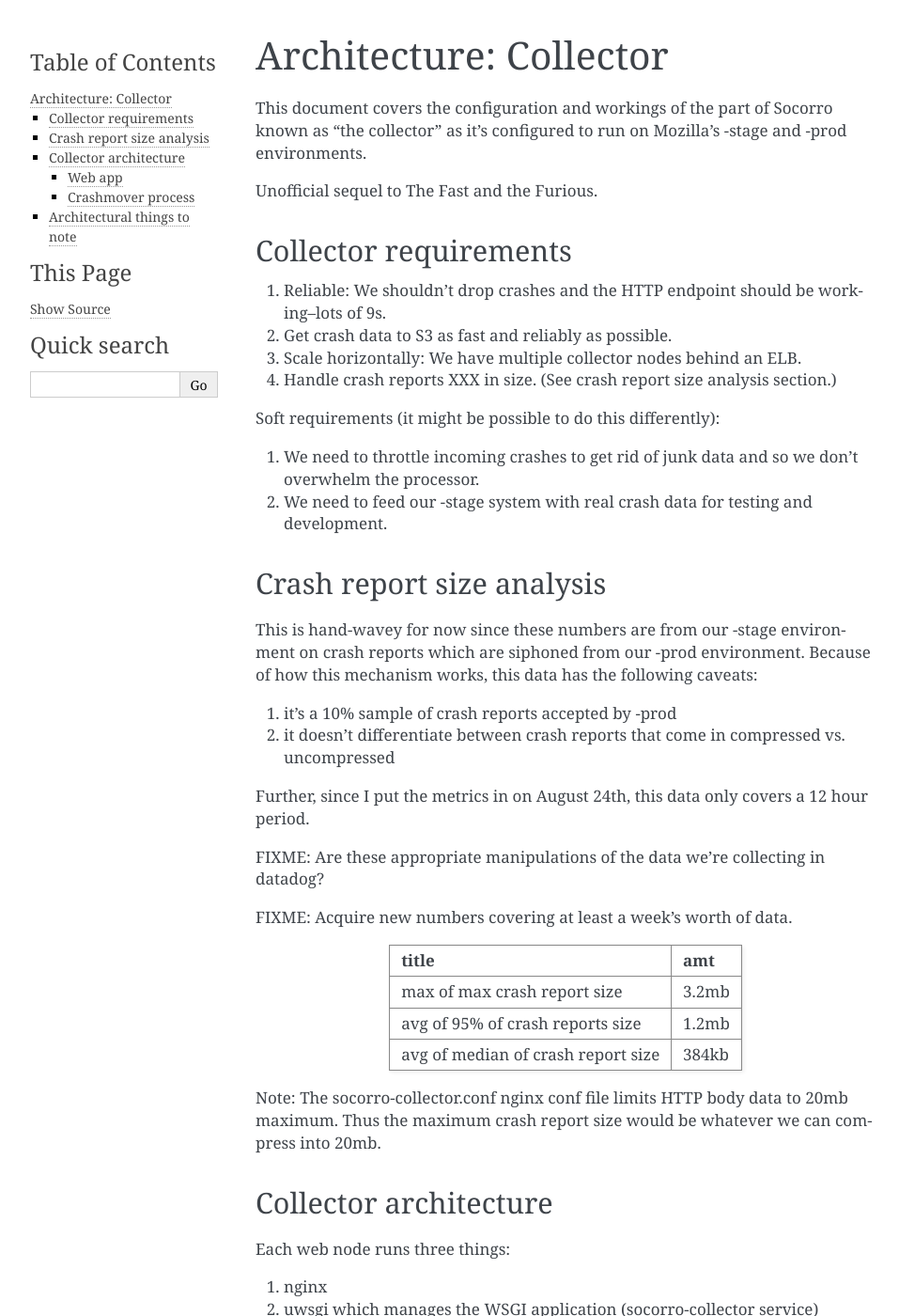
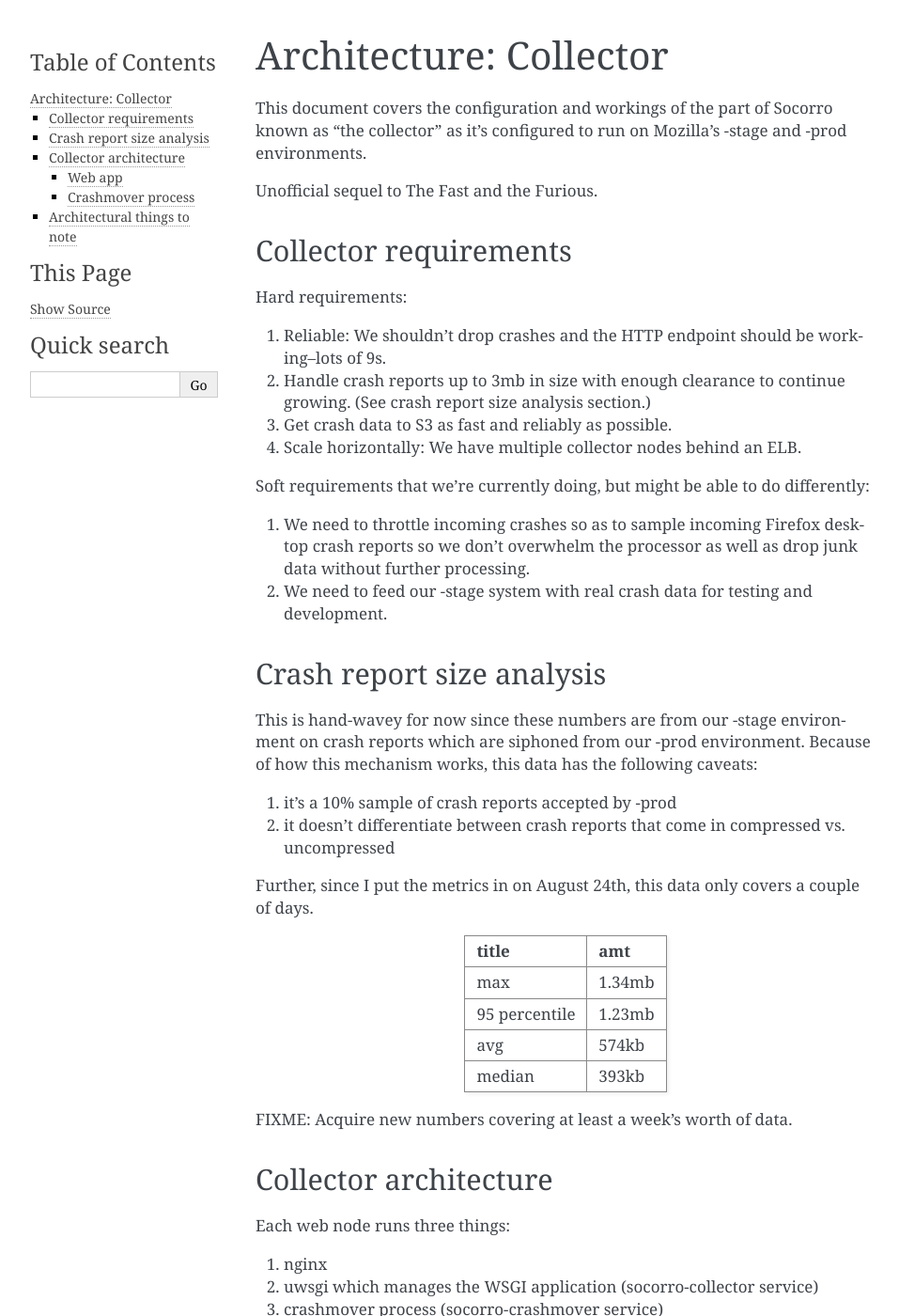
Before and after one commit to willkg/socorro-zero, a Sphinx documentation site: the page built from docs/arch_collector.rst, in a window 1280 px wide and 1400 px high. Shown: the whole window at 94% size, without its empty margins (148-1105 px from the left). Built offline with Sphinx 7.4.7, drawn with Linux system fonts in a browser that asks for light colours; some of the changed text lies outside the part shown.

Commit message:
Tweaks to collector requirements doc

```diff
--- a/docs/arch_collector.rst
+++ b/docs/arch_collector.rst
@@ -12,16 +12,21 @@
 Collector requirements
 ======================
 
+Hard requirements:
+
 1. Reliable: We shouldn't drop crashes and the HTTP endpoint should be
    working--lots of 9s.
-2. Get crash data to S3 as fast and reliably as possible.
-3. Scale horizontally: We have multiple collector nodes behind an ELB.
-4. Handle crash reports XXX in size. (See crash report size analysis section.)
+2. Handle crash reports up to 3mb in size with enough clearance to continue
+   growing. (See crash report size analysis section.)
+3. Get crash data to S3 as fast and reliably as possible.
+4. Scale horizontally: We have multiple collector nodes behind an ELB.
 
-Soft requirements (it might be possible to do this differently):
+Soft requirements that we're currently doing, but might be able to do
+differently:
 
-1. We need to throttle incoming crashes to get rid of junk data and so we don't
-   overwhelm the processor.
+1. We need to throttle incoming crashes so as to sample incoming Firefox desktop
+   crash reports so we don't overwhelm the processor as well as drop junk data
+   without further processing.
 2. We need to feed our -stage system with real crash data for testing and
    development.
 
@@ -37,25 +42,19 @@
 2. it doesn't differentiate between crash reports that come in compressed vs.
    uncompressed
 
-Further, since I put the metrics in on August 24th, this data only covers a 12
-hour period.
+Further, since I put the metrics in on August 24th, this data only covers a
+couple of days.
 
-FIXME: Are these appropriate manipulations of the data we're collecting in
-datadog?
+==============  =======
+title           amt
+==============  =======
+max             1.34mb
+95 percentile   1.23mb
+avg             574kb
+median          393kb
+==============  =======
 
 FIXME: Acquire new numbers covering at least a week's worth of data.
-
-====================================  =======
-title                                 amt
-====================================  =======
-max of max crash report size          3.2mb
-avg of 95% of crash reports size      1.2mb
-avg of median of crash report size    384kb
-====================================  =======
-
-Note: The socorro-collector.conf nginx conf file limits HTTP body data to 20mb
-maximum. Thus the maximum crash report size would be whatever we can compress
-into 20mb.
 
 
 Collector architecture
@@ -158,15 +157,19 @@
 
 1. nginx can't decompress POST data, so we have to do it in Python-land
 
-2. We want to return a crashid and end the HTTP connection as quickly as
+2. The ``socorro-collector.conf`` nginx conf file limits HTTP body data to
+   20mb maximum. Thus the maximum crash report size would be whatever we can
+   compress into 20mb.
+
+3. We want to return a crashid and end the HTTP connection as quickly as
    possible. Because of this, we can't wait to send the data to S3 and RabbitMQ.
    Thus we store the crash on disk and have the separate crashmover process deal
    with it.
 
-3. Storing the crash on disk allows us to manually go in and send crashes along
+4. Storing the crash on disk allows us to manually go in and send crashes along
    if the crashmover process ever dies and can't come back up.
 
-4. We want to be able to get a list of all crashes that came in on a specific
+5. We want to be able to get a list of all crashes that came in on a specific
    day. Because of that, we use the following pseudo-filename schema::
 
      {prefix}/v2/{name_of_thing}/{entropy}/{date}/{id}
```
Also changed, not shown: other parts of docs/arch_collector.rst (+2 -2 lines).
